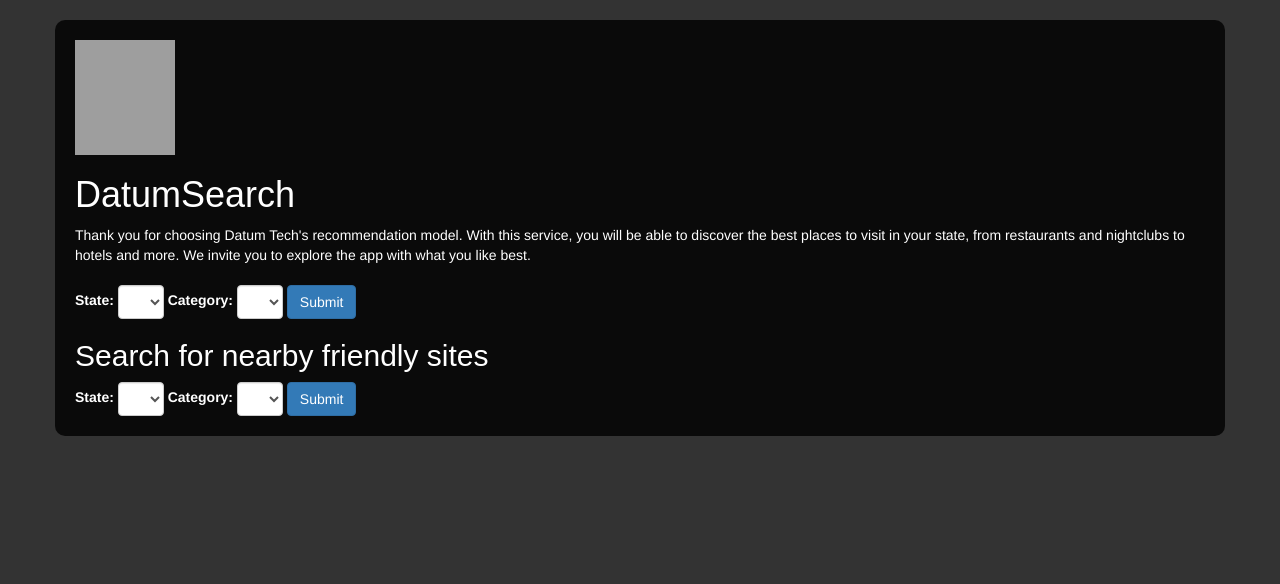
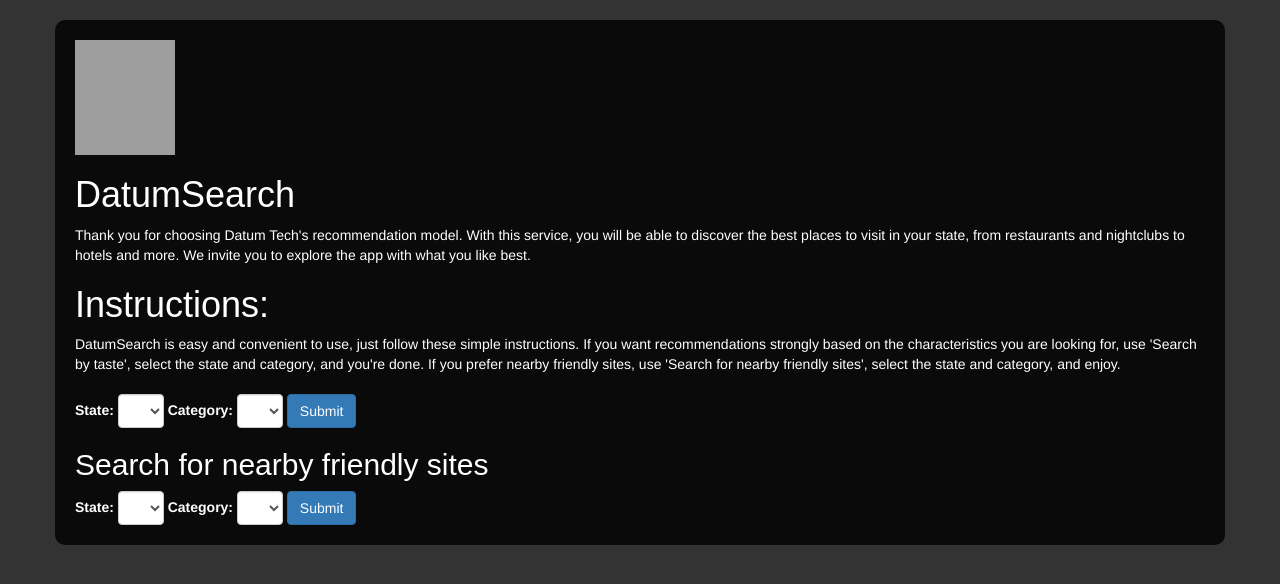
Before and after one commit to AnndrezRivera/interfaz_api, a FastAPI app: page / in a window 1280 px wide. Shown: the top 584 px of the page. Run offline with FastAPI, Linux system fonts and the light colour scheme; lists and menus that the app fills with data are empty; parts of the project's set-up code (start-up, migrations or seed data) failed here and were passed over; some libraries are stand-ins or nearby versions; grey boxes are pictures that could not be loaded.

Commit message:
Update index.html

```diff
--- a/templates/index.html
+++ b/templates/index.html
@@ -2,48 +2,50 @@
 <html>
   <head>
     <title>Personalized recommendations for your tastes</title>
-    <!-- Agrega el CSS de Bootstrap -->
+    <!-- CSS de Bootstrap -->
     <link rel="stylesheet" href="https://maxcdn.bootstrapcdn.com/bootstrap/3.3.7/css/bootstrap.min.css">
-    <!-- Agrega estilos personalizados -->
+    <!-- Estilo personalizado -->
     <style>
       body {
-        /* Cambia el color de fondo */
+        /* Color de fondo */
         background-color: #333;
-        /* Cambia el color del texto */
+        /* Color del texto */
         color: #fff;
-        /* Añade espacio alrededor del contenido */
+        /* Espacio alrededor del contenido */
         padding: 20px;
       }
 
       .container {
-        /* Añade un fondo oscuro */
+        /* Fondo oscuro */
         background-color: rgba(0, 0, 0, 0.8);
-        /* Añade un borde redondeado */
+        /* Borde redondeado */
         border-radius: 10px;
-        /* Añade un poco de espacio interno */
+        /* Espacio interno */
         padding: 20px;
       }
 
       h1, h2 {
-        /* Añade estilo de fuente y margen inferior */
+        /* Estilo de fuente y margen inferior */
         font-family: "Arial", sans-serif;
         margin-bottom: 10px;
       }
 
       p {
-        /* Añade un margen inferior */
+        /* Margen inferior */
         margin-bottom: 20px;
       }
     </style>
   </head>
   <body>
     <div class="container">
-      <!-- Agrega el logo con la URL correcta y cambia su tamaño -->
+      <!-- Logo con la URL y tamaño -->
       <img src="https://raw.githubusercontent.com/AnndrezRivera/interfaz_api/main/dataset/Logo_v1.png" alt="Logo" width="100" height="115">
       <h1>DatumSearch</h1>
-      <!-- Agrega un mensaje de bienvenida -->
+      <!-- Mensaje de bienvenida -->
       <p>Thank you for choosing Datum Tech's recommendation model. With this service, you will be able to discover the best places to visit in your state, from restaurants and nightclubs to hotels and more. We invite you to explore the app with what you like best.</p>
-      <!-- Utiliza los estilos de formulario de Bootstrap -->
+      <h1>Instructions:</h1>
+      <p>DatumSearch is easy and convenient to use, just follow these simple instructions. If you want recommendations strongly based on the characteristics you are looking for, use 'Search by taste', select the state and category, and you're done. If you prefer nearby friendly sites, use 'Search for nearby friendly sites', select the state and category, and enjoy.</p>
+      <!-- Formulario de Bootstrap -->
       <form method="post" class="form-inline">
         <div class="form-group">
           <label for="state">State:</label>
@@ -64,7 +66,7 @@
         <input type="submit" value="Submit" class="btn btn-primary">
       </form>
       <h2>Search for nearby friendly sites</h2>
-      <!-- Utiliza los estilos de formulario de Bootstrap -->
+      <!-- Estilos de formulario de Bootstrap -->
       <form method="post" action="/sentimiento_cercano" class="form-inline">
         <div class="form-group">
           <label for="state">State:</label>
```
